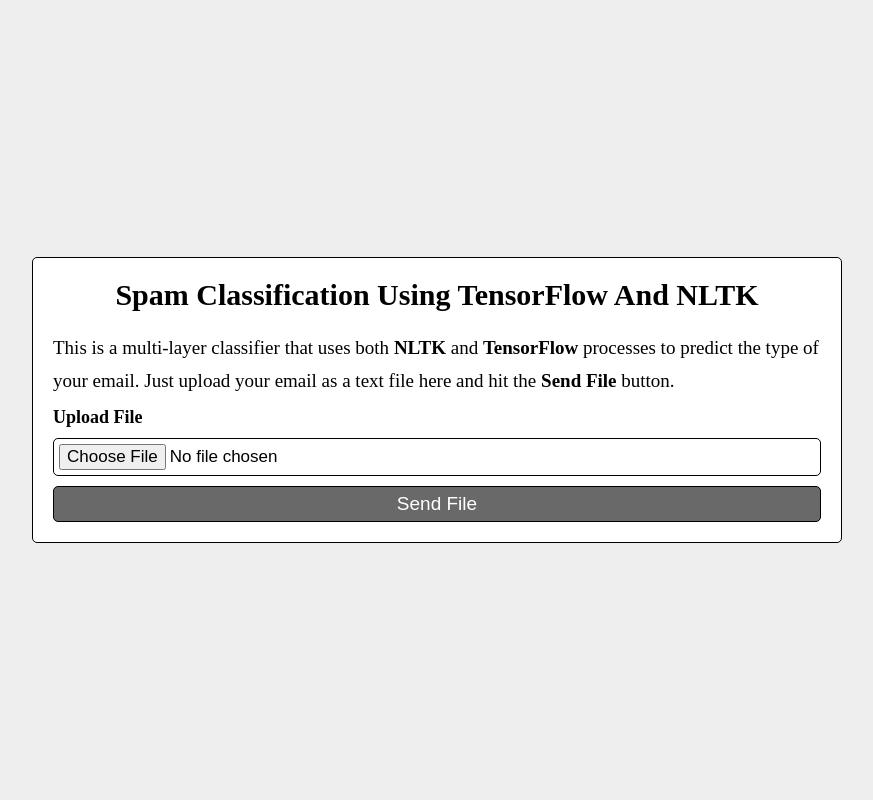
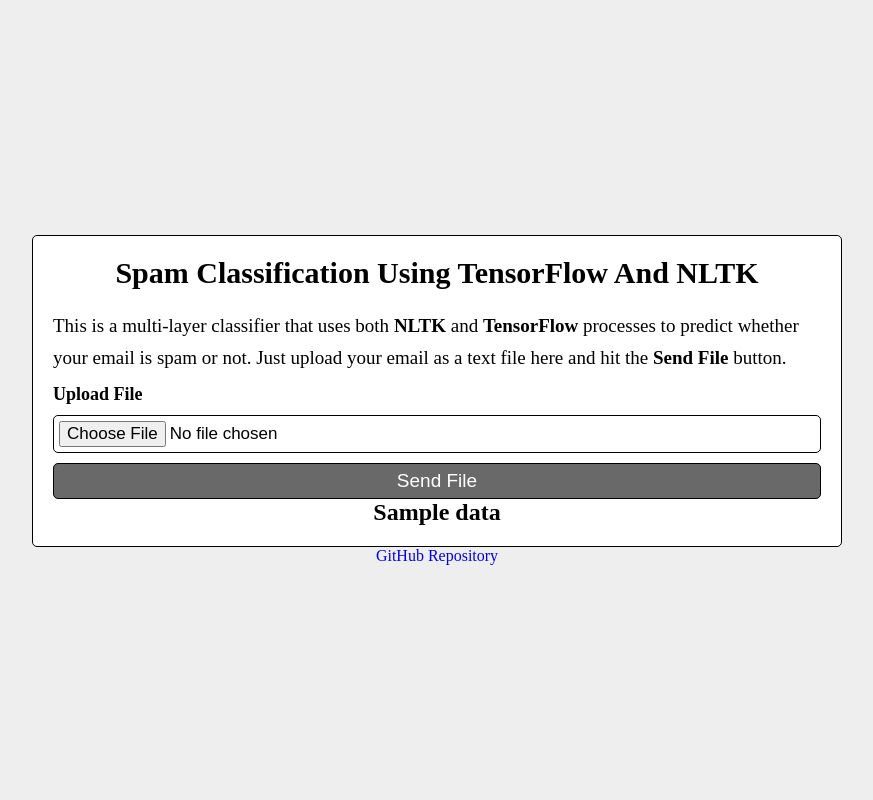
Before and after one commit to e-hossam96/NLP-Spam-Classification, a Flask app: template templates/index.html in a window 1280 px wide. Shown: the whole page, without its empty margins (203-1076 px from the left). Run offline with Flask 2, Linux system fonts and the light colour scheme; the template is opened without the code that fills it: most values are stand-ins (such as "Sample title", 1, 10 or a date in 2020).

Commit message:
Update index.html

```diff
--- a/templates/index.html
+++ b/templates/index.html
@@ -6,8 +6,6 @@
   <meta http-equiv="X-UA-Compatible" content="IE=edge" />
   <meta name="viewport" content="width=device-width, initial-scale=1.0" />
   <title>Spam Classification</title>
-
-  <!-- <link rel="stylesheet" href="style.css" /> -->
   <link rel="stylesheet" href="{{ url_for('static', filename='style.css') }}">
 </head>
 
@@ -18,19 +16,21 @@
 
       <p>
         This is a multi-layer classifier that uses both <strong>NLTK</strong> and <strong>TensorFlow</strong>
-        processes to predict the type of your email. Just upload your email as a text file here and
+        processes to predict whether your email is spam or not. Just upload your email as a text file here and
         hit the <strong>Send File</strong> button.
       </p>
 
-      <form class="form" method="post" action="{{url_for('predict_spam')}}">
+      <form class="form" method="post" action="/predict">
         <div>
-          <label for="text-file">upload file</label>
+          <label for="text-file">Upload File</label>
           <input type="file" name="text" id="text-file" required accept=".txt" />
         </div>
 
-        <button>send file</button>
+        <button>Send File</button>
       </form>
+      <h2 align="center" <b>{{data}}</b></h2>
     </div>
+    <a href="https://github.com/E-Hossam96/NLP-Spam-Classification.git" target="_blank">GitHub Repository</a>
   </div>
 </body>
 
```
